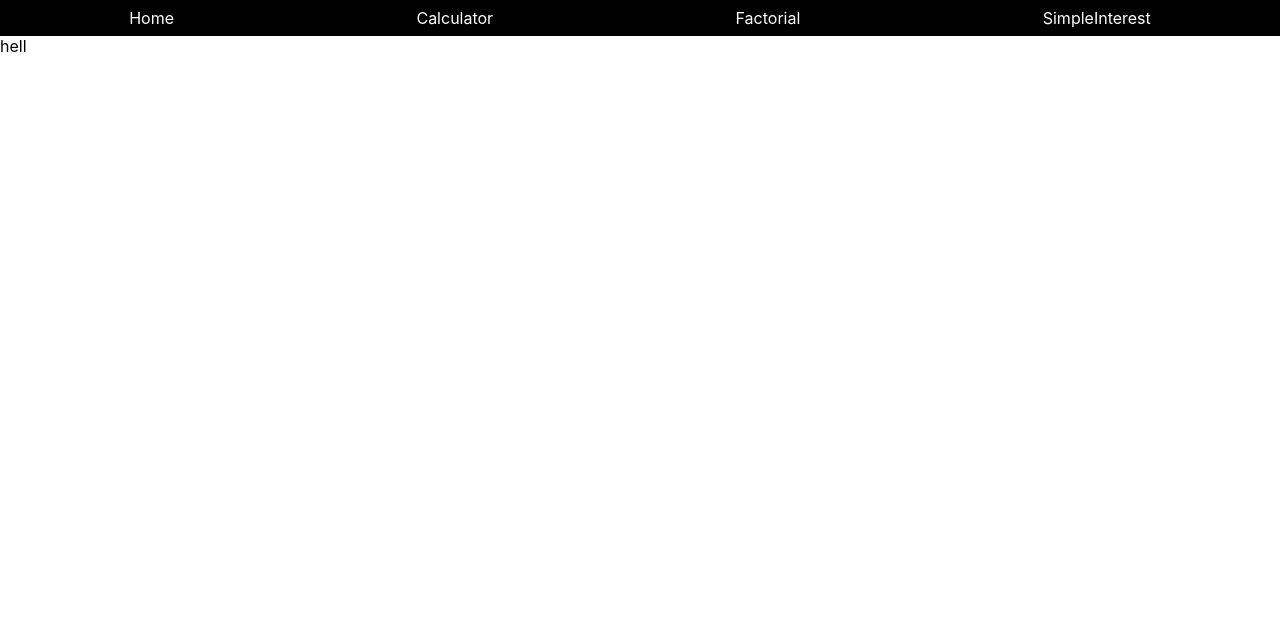
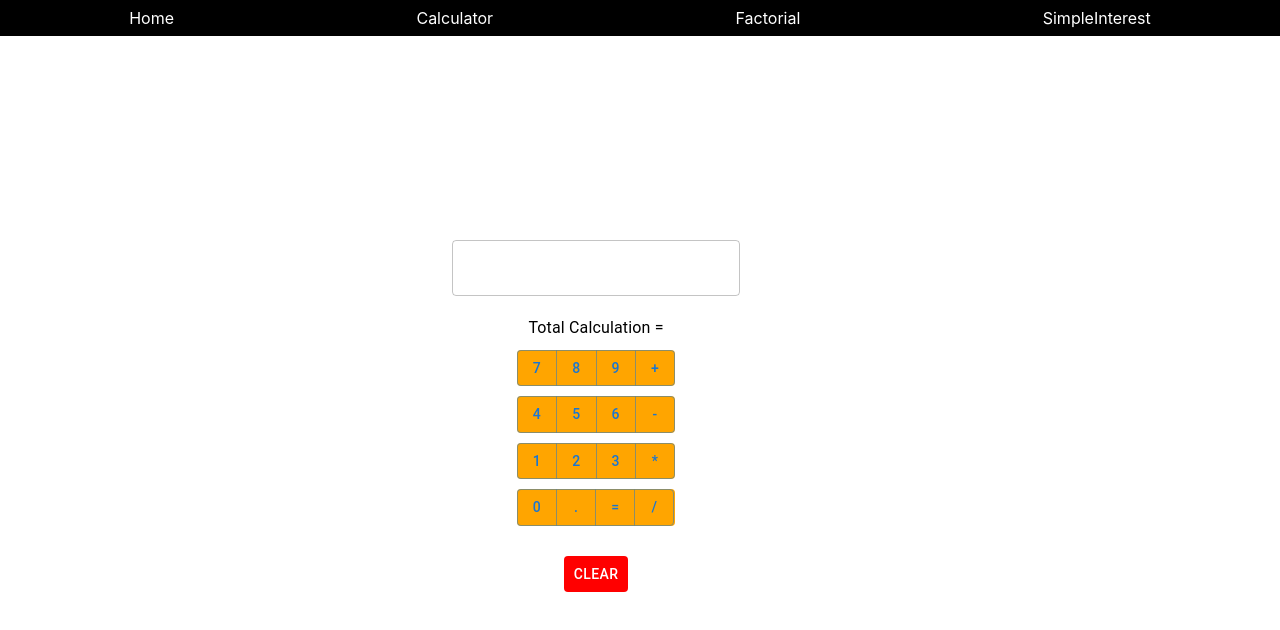
Before and after one commit to rohityadav15/react-web-calculator, a React (Create React App) app: page /calculator in a window 1280 px wide. Shown: the top 630 px of the page. Built offline with nearby package versions, Linux system fonts and the light colour scheme.

Commit message:
colculator

```diff
--- a/src/pages/Calculator.js
+++ b/src/pages/Calculator.js
@@ -2,10 +2,103 @@ import { Box, Button, ButtonGroup, TextField, Typography } from "@mui/material";
 import { useState } from "react";
 
 const Calculator = () => {
+  const [expression, setExpression] = useState("");
+  const [result, setResult] = useState(null);
 
+  const handleButtonClick = (value) => {
+    if (value === "=") {
+      try {
+        const calculatedResult = eval(expression);
+        setResult(calculatedResult);
+      } catch (error) {
+        setResult("Error");
+      }
+    } else if (value === "C") {
+      setExpression("");
+      setResult(null);
+    } else {
+      setExpression((prev) => prev + value);
+    }
+  };
+
+  console.log("====>", expression);
   return (
     <>
-      hell
+      <Box
+        style={{
+          display: "flex",
+          justifyContent: "center",
+          alignItems: "center",
+          height: "90vh",
+          width: "90vw",
+          margin: "20px",
+          flexDirection: "column",
+        }}
+      >
+        <Box
+          style={{
+            display: "flex",
+            justifyContent: "center",
+            alignItems: "center",
+            padding: "20px",
+            borderRadius: "10px",
+            height: "50%",
+            width: "50%",
+            flexDirection: "column",
+          }}
+        >
+          <TextField
+            id="calculator-display"
+            variant="outlined"
+            value={result !== null ? result : expression}
+            style={{ width: "50%", marginBottom: "20px" }}
+            inputProps={{ readOnly: true }}
+          />
+          <Typography varoant="h4">Total Calculation = {result}</Typography>
+          <Box style={{ margin: 10, display: "flex", flexDirection: "column" }}>
+            <ButtonGroup
+              style={{ marginBottom: 10, backgroundColor: "orange" }}
+            >
+              <Button onClick={() => handleButtonClick("7")}>7</Button>
+              <Button onClick={() => handleButtonClick("8")}>8</Button>
+              <Button onClick={() => handleButtonClick("9")}>9</Button>
+              <Button onClick={() => handleButtonClick("+")}>+</Button>
+            </ButtonGroup>
+            <ButtonGroup
+              style={{ marginBottom: 10, backgroundColor: "orange" }}
+            >
+              <Button onClick={() => handleButtonClick("4")}>4</Button>
+              <Button onClick={() => handleButtonClick("5")}>5</Button>
+              <Button onClick={() => handleButtonClick("6")}>6</Button>
+              <Button onClick={() => handleButtonClick("-")}>-</Button>
+            </ButtonGroup>
+            <ButtonGroup
+              style={{ marginBottom: 10, backgroundColor: "orange" }}
+            >
+              <Button onClick={() => handleButtonClick("1")}>1</Button>
+              <Button onClick={() => handleButtonClick("2")}>2</Button>
+              <Button onClick={() => handleButtonClick("3")}>3</Button>
+              <Button onClick={() => handleButtonClick("*")}>*</Button>
+            </ButtonGroup>
+            <ButtonGroup style={{ backgroundColor: "orange" }}>
+              <Button onClick={() => handleButtonClick("0")}>0</Button>
+              <Button onClick={() => handleButtonClick(".")}>.</Button>
+              <Button onClick={() => handleButtonClick("=")}>=</Button>
+              <Button onClick={() => handleButtonClick("/")}>/</Button>
+            </ButtonGroup>
+          </Box>
+          <Button
+            style={{
+              marginTop: "20px",
+              backgroundColor: "red",
+              color: "white",
+            }}
+            onClick={() => handleButtonClick("C")}
+          >
+            Clear
+          </Button>
+        </Box>
+      </Box>
     </>
   );
 };
--- a/src/pages/Home.js
+++ b/src/pages/Home.js
@@ -98,9 +98,6 @@ const Home = () => {
             Clear
           </Button>
         </Box>
-        <Box>
-          <Typography variant="h3"> Calculator</Typography>
-        </Box>
       </Box>
     </>
   );
```
